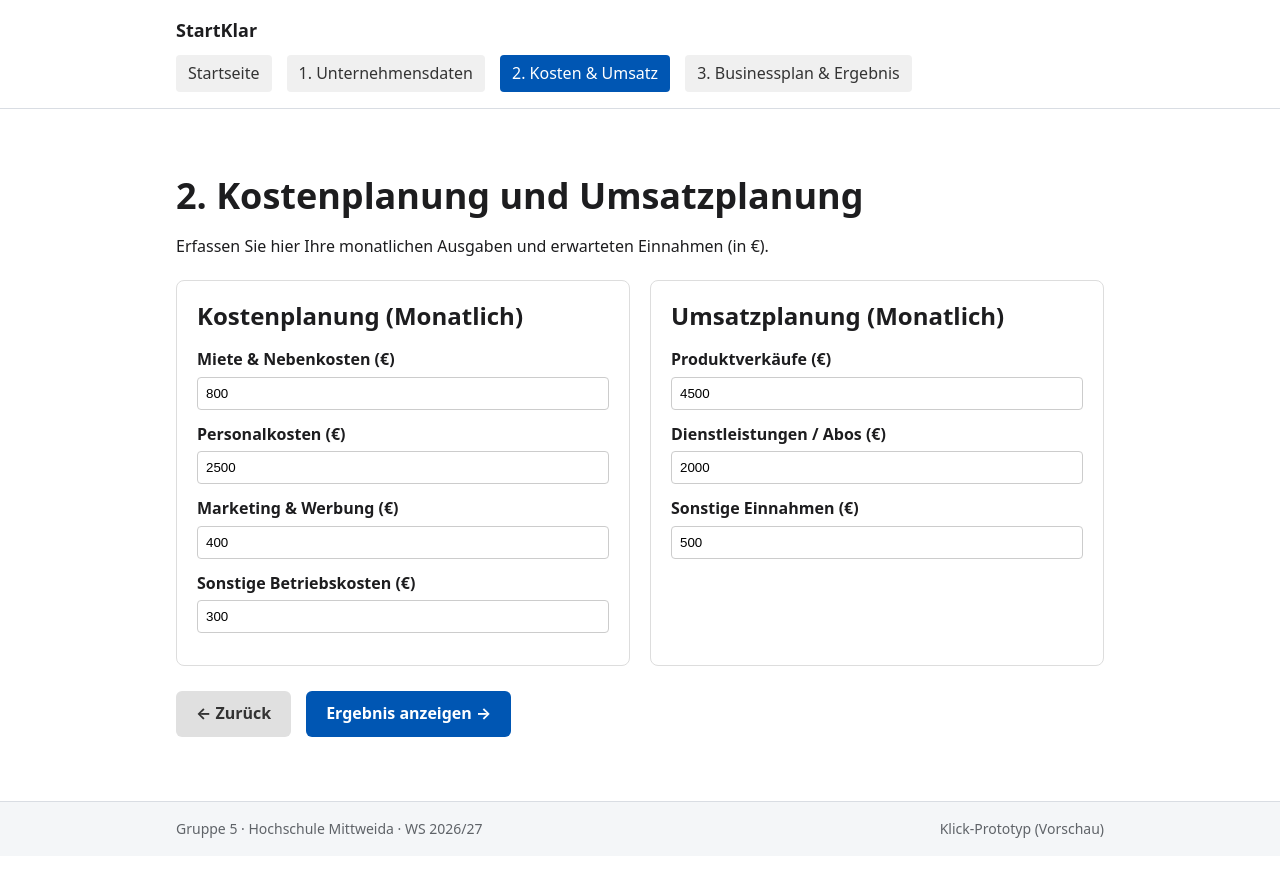
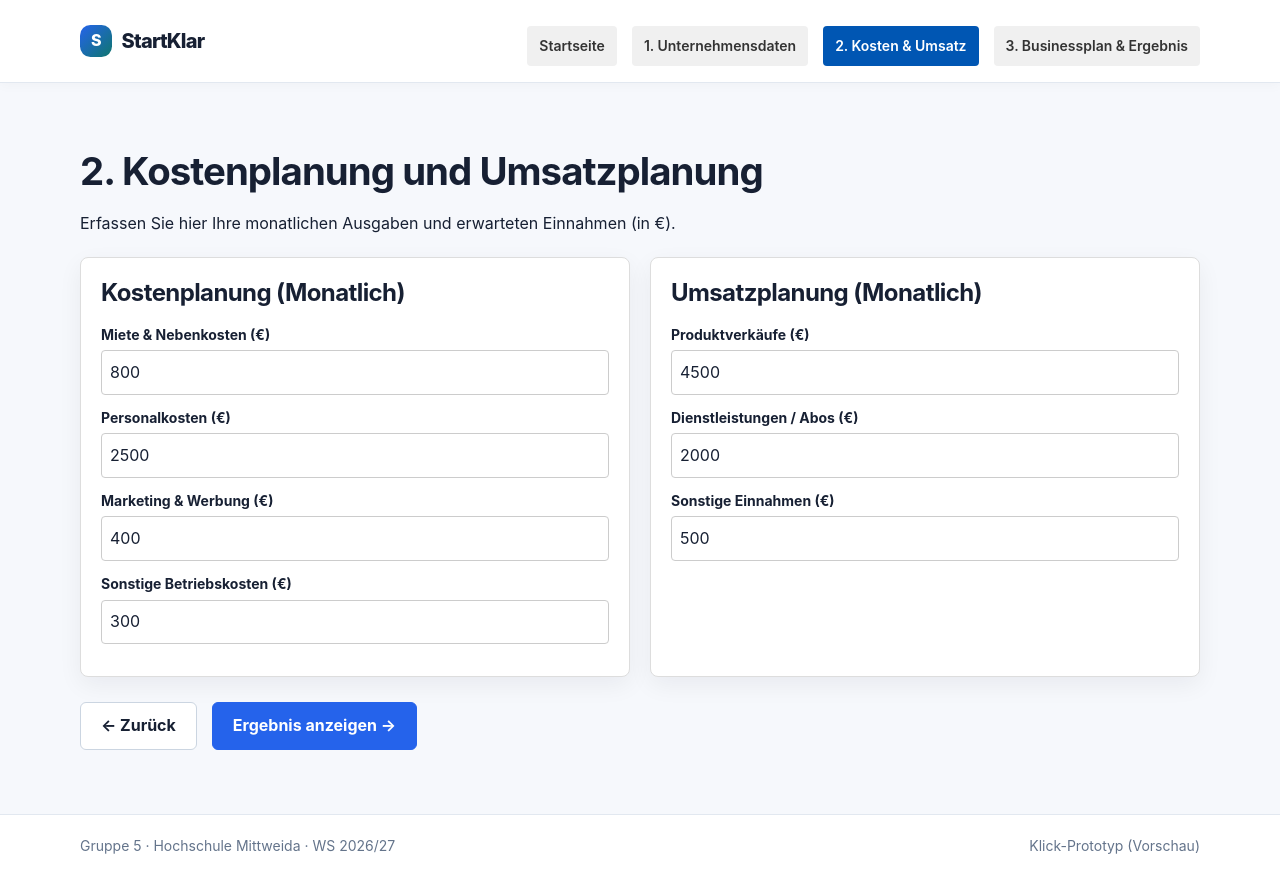
Before and after one commit to Nzchupa/StartKlar, a plain HTML site: page frontend/pages/kosten-umsatz.html in a window 1280 px wide. Before the commit the page ends 856 px from the top, so only its background shows below. Drawn offline with Linux system fonts and the light colour scheme.

Commit message:
Add design system CSS files

```diff
--- a/frontend/css/base.css
+++ b/frontend/css/base.css
@@ -1,55 +1,43 @@
 /*
- * base.css – Grundeinstellungen für alle Seiten
- *
- * Hier stehen nur allgemeine Regeln für HTML-Elemente (body, h1, p, a, ...),
- * keine Klassen für einzelne Bereiche. Dafür gibt es layout.css und components.css.
+ * Grundstil: lesbar, ruhig und barrierebewusst.
  */
+*, *::before, *::after { box-sizing: border-box; }
 
-/* Einheitliche Größenberechnung: Rahmen und Innenabstand zählen zur Breite */
-*,
-*::before,
-*::after {
-    box-sizing: border-box;
-}
+html { scroll-behavior: smooth; }
 
 body {
   margin: 0;
+  min-width: 320px;
   font-family: var(--font-family);
   font-size: var(--font-size-base);
   line-height: var(--line-height);
   color: var(--color-text);
-    background-color: var(--color-background);
+  background: var(--color-background);
 }
 
-h1,
-h2,
-h3 {
+h1, h2, h3 {
   margin: 0 0 var(--space-m);
   line-height: 1.25;
+  letter-spacing: -0.025em;
+}
+h1 { font-size: var(--font-size-h1); font-weight: 750; }
+h2 { font-size: var(--font-size-h2); font-weight: 700; }
+h3 { font-size: var(--font-size-h3); font-weight: 650; }
+
+p { margin: 0 0 var(--space-m); }
+ul, ol { padding-left: 1.35rem; }
+li + li { margin-top: var(--space-xs); }
+
+a { color: var(--color-primary); text-underline-offset: 0.2em; }
+a:hover { color: var(--color-primary-hover); }
+
+button, input, select, textarea { font: inherit; }
+button, a { -webkit-tap-highlight-color: transparent; }
+
+:focus-visible {
+  outline: 3px solid var(--color-primary);
+  outline-offset: 3px;
+  box-shadow: var(--shadow-focus);
 }
 
-h1 {
-    font-size: var(--font-size-h1);
-}
-
-h2 {
-    font-size: var(--font-size-h2);
-}
-
-p {
-    margin: 0 0 var(--space-m);
-}
-
-a {
-    color: var(--color-primary);
-}
-
-a:hover {
-    color: var(--color-primary-dark);
-}
-
-/* Sichtbarer Fokus für Bedienung per Tastatur (NFA-10) */
-:focus-visible {
-    outline: 2px solid var(--color-primary);
-    outline-offset: 2px;
-}
+::selection { background: #dbeafe; color: #172033; }
--- a/frontend/css/components.css
+++ b/frontend/css/components.css
@@ -1,24 +1,140 @@
 /*
- * components.css – wiederverwendbare Bausteine
- *
- * Hier kommen Klassen für Elemente, die auf mehreren Seiten vorkommen:
- * Buttons (.button), Karten (.card), Formularfelder (.form-field), Hinweise (.notice) usw.
- * Jeder Baustein bekommt einen eigenen Abschnitt mit kurzem Kommentar.
- * Farben und Abstände immer aus variables.css nehmen.
+ * Wiederverwendbare UI-Bausteine.
  */
-
-/* Einleitungstext unter einer Überschrift */
 .lead {
-    font-size: var(--font-size-lead);
-    color: var(--color-text-muted);
-    max-width: 40rem;
+  max-width: 48rem;
+  color: var(--color-text-muted);
+  font-size: var(--font-size-lead);
 }
 
-/* Anzeige, ob das Backend erreichbar ist (Footer) */
-.backend-status--ok {
-    color: var(--color-success);
+.card, .box, .summary-card {
+  background: var(--color-surface);
+  border: 1px solid var(--color-border);
+  border-radius: var(--radius);
+  padding: clamp(1.25rem, 3vw, 2rem);
+  box-shadow: var(--shadow-card);
+}
+.card { margin-top: var(--space-xl); }
+.box { min-width: 0; }
+.summary-card { margin-bottom: var(--space-l); }
+
+.grid-2 {
+  display: grid;
+  grid-template-columns: repeat(2, minmax(0, 1fr));
+  gap: var(--space-l);
+  margin-top: var(--space-xl);
+}
+@media (max-width: 720px) {
+  .grid-2 { grid-template-columns: 1fr; }
 }
 
-.backend-status--error {
-    color: var(--color-error);
+.form-group { margin-bottom: var(--space-l); }
+.form-group label {
+  display: block;
+  margin-bottom: var(--space-xs);
+  color: var(--color-text);
+  font-size: var(--font-size-small);
+  font-weight: 650;
 }
+.form-group input,
+.form-group select,
+.form-group textarea,
+input[type="text"], input[type="email"], input[type="password"], input[type="number"],
+select, textarea {
+  width: 100%;
+  min-height: 2.8rem;
+  padding: 0.75rem 0.9rem;
+  color: var(--color-text);
+  background: var(--color-surface);
+  border: 1px solid var(--color-border-strong);
+  border-radius: var(--radius-sm);
+  transition: border-color 150ms ease, box-shadow 150ms ease;
+}
+textarea { resize: vertical; }
+.form-group input::placeholder,
+.form-group textarea::placeholder { color: #94a3b8; }
+.form-group input:focus,
+.form-group select:focus,
+.form-group textarea:focus,
+input:focus, select:focus, textarea:focus {
+  border-color: var(--color-primary);
+  outline: none;
+  box-shadow: var(--shadow-focus);
+}
+
+.btn-group {
+  display: flex;
+  flex-wrap: wrap;
+  gap: var(--space-s);
+  margin-top: var(--space-xl);
+}
+.btn, .btn-primary, .btn-secondary, .btn-success, button {
+  display: inline-flex;
+  align-items: center;
+  justify-content: center;
+  gap: 0.5rem;
+  min-height: 2.8rem;
+  padding: 0.7rem 1.15rem;
+  border: 1px solid transparent;
+  border-radius: var(--radius-sm);
+  font-weight: 700;
+  text-decoration: none;
+  cursor: pointer;
+  transition: transform 120ms ease, background-color 150ms ease, border-color 150ms ease;
+}
+.btn:hover, .btn-primary:hover, .btn-secondary:hover, .btn-success:hover, button:hover {
+  transform: translateY(-1px);
+}
+.btn-primary, .btn.btn-primary {
+  color: #fff;
+  background: var(--color-primary);
+  border-color: var(--color-primary);
+}
+.btn-primary:hover, .btn.btn-primary:hover {
+  color: #fff;
+  background: var(--color-primary-hover);
+}
+.btn-secondary, .btn.btn-secondary {
+  color: var(--color-text);
+  background: var(--color-surface);
+  border-color: var(--color-border-strong);
+}
+.btn-secondary:hover, .btn.btn-secondary:hover { background: var(--color-surface-subtle); }
+.btn-success, .btn.btn-success {
+  color: #fff;
+  background: var(--color-success);
+  border-color: var(--color-success);
+}
+.btn-success:hover, .btn.btn-success:hover { color: #fff; background: #166534; }
+
+.kpi-grid {
+  display: grid;
+  grid-template-columns: repeat(3, minmax(0, 1fr));
+  gap: var(--space-m);
+  margin-top: var(--space-l);
+}
+.kpi {
+  min-width: 0;
+  padding: 1.1rem;
+  border: 1px solid var(--color-border);
+  border-radius: var(--radius-sm);
+  background: var(--color-surface-subtle);
+}
+.kpi span {
+  display: block;
+  margin-bottom: var(--space-xs);
+  color: var(--color-text-muted);
+  font-size: var(--font-size-small);
+}
+.kpi strong { display: block; font-size: clamp(1.25rem, 2.5vw, 1.75rem); line-height: 1.2; }
+.kpi.profit { background: var(--color-success-soft); border-color: #bbf7d0; }
+.kpi.profit strong { color: var(--color-success); }
+
+.backend-status { color: var(--color-text-muted); }
+.backend-status--ok { color: var(--color-success); }
+.backend-status--error { color: var(--color-error); }
+
+@media (max-width: 720px) {
+  .kpi-grid { grid-template-columns: 1fr; }
+  .btn-group > a, .btn-group > button { flex: 1 1 auto; }
+}
--- a/frontend/css/layout.css
+++ b/frontend/css/layout.css
@@ -1,55 +1,105 @@
 /*
- * layout.css – Grundaufbau der Seite
- *
- * Header, Hauptbereich, Footer und der zentrierte Container.
- * Diese Bereiche sind auf allen Seiten gleich.
+ * Seitenlayout: Container, Header, Navigation, Hauptbereich und Footer.
  */
-
-/* Zentriert den Inhalt und begrenzt die Breite */
 .container {
-    width: 100%;
-    max-width: var(--container-width);
-    margin: 0 auto;
-    padding: 0 var(--space-m);
+  width: min(100% - 2rem, var(--container-width));
+  margin-inline: auto;
 }
 
-/* Footer bleibt unten, auch wenn die Seite wenig Inhalt hat */
 body {
   display: flex;
   flex-direction: column;
   min-height: 100vh;
 }
 
-.site-main {
-    flex: 1;
-    padding: var(--space-xl) 0;
+.site-header {
+  position: relative;
+  z-index: 2;
+  background: var(--color-surface);
+  border-bottom: 1px solid var(--color-border);
+  box-shadow: 0 2px 12px rgba(15, 23, 42, 0.03);
+  padding: 1rem 0;
 }
 
-/* Header */
-.site-header {
-    border-bottom: 1px solid var(--color-border);
-    padding: var(--space-m) 0;
+.site-header .container {
+  display: flex;
+  align-items: center;
+  justify-content: space-between;
+  gap: var(--space-l);
+  flex-wrap: wrap;
 }
 
 .site-logo {
-    font-weight: 700;
-    font-size: var(--font-size-lead);
+  display: inline-flex;
+  align-items: center;
+  gap: 0.6rem;
   color: var(--color-text);
+  font-size: 1.25rem;
+  font-weight: 800;
+  letter-spacing: -0.04em;
   text-decoration: none;
 }
+.site-logo::before {
+  content: "S";
+  display: grid;
+  place-items: center;
+  width: 2rem;
+  height: 2rem;
+  border-radius: 0.65rem;
+  color: white;
+  background: linear-gradient(135deg, var(--color-primary), var(--color-accent));
+  font-size: 1rem;
+}
 
-/* Footer */
+.main-nav {
+  display: flex;
+  flex-wrap: wrap;
+  gap: 0.4rem;
+  align-items: center;
+}
+.main-nav a {
+  display: inline-flex;
+  align-items: center;
+  min-height: 2.5rem;
+  padding: 0.55rem 0.85rem;
+  border-radius: var(--radius-pill);
+  color: var(--color-text-muted);
+  font-size: var(--font-size-small);
+  font-weight: 600;
+  text-decoration: none;
+  transition: background-color 150ms ease, color 150ms ease;
+}
+.main-nav a:hover {
+  color: var(--color-primary);
+  background: var(--color-primary-soft);
+}
+.main-nav a.active {
+  color: var(--color-primary);
+  background: var(--color-primary-soft);
+}
+
+.site-main { flex: 1; padding: clamp(2rem, 5vw, 4rem) 0; }
+.site-main .container > h1 { max-width: 850px; }
+.site-main .container > h1 + p { max-width: 760px; }
+
 .site-footer {
   border-top: 1px solid var(--color-border);
-    background-color: var(--color-surface);
-    padding: var(--space-m) 0;
+  background: var(--color-surface);
+  padding: 1.25rem 0;
+  color: var(--color-text-muted);
   font-size: var(--font-size-small);
-    color: var(--color-text-muted);
 }
-
 .site-footer .container {
   display: flex;
   flex-wrap: wrap;
   justify-content: space-between;
+  align-items: center;
   gap: var(--space-s);
 }
+
+@media (max-width: 760px) {
+  .site-header .container { align-items: flex-start; }
+  .main-nav { width: 100%; }
+  .main-nav a { padding-inline: 0.7rem; }
+  .site-main { padding-block: 2rem; }
+}
--- a/frontend/css/variables.css
+++ b/frontend/css/variables.css
@@ -1,43 +1,58 @@
 /*
- * variables.css – zentrale Design-Werte (Design Tokens)
- *
- * Alle Farben, Schriften, Abstände und Radien werden NUR hier festgelegt.
- * In den anderen CSS-Dateien werden sie mit var(--name) benutzt, z. B.:
- *     color: var(--color-primary);
- * So reicht eine Änderung hier, um das Design überall anzupassen (NFA-08).
- *
- * Die Werte sind vorläufig und werden vom Design-Team ersetzt.
+ * StartKlar Designsystem – Entwurf v1
+ * Zentrale Design-Tokens: Farben, Typografie, Abstände und Radien.
+ * Werte können nach Team-Review zentral angepasst werden.
  */
+:root {
+  color-scheme: light;
 
-:root {
-    /* Farben */
-    --color-primary: #1f5fa8;
-    --color-primary-dark: #174a83;
-    --color-text: #1d1d1f;
-    --color-text-muted: #5f6368;
-    --color-background: #ffffff;
-    --color-surface: #f4f6f8;
-    --color-border: #d9dde3;
-    --color-success: #1e7d32;
-    --color-error: #b3261e;
+  /* Farbpalette: ruhiges Blau + frisches Türkis */
+  --color-primary: #2563eb;
+  --color-primary-hover: #1d4ed8;
+  --color-primary-soft: #eff6ff;
+  --color-accent: #0f766e;
+  --color-accent-soft: #ecfdf5;
 
-    /* Schrift */
-    --font-family: system-ui, -apple-system, "Segoe UI", Roboto, Arial, sans-serif;
-    --font-size-base: 1rem;
-    --font-size-small: 0.875rem;
-    --font-size-lead: 1.125rem;
-    --font-size-h1: 2.25rem;
-    --font-size-h2: 1.5rem;
-    --line-height: 1.6;
+  --color-text: #172033;
+  --color-text-muted: #64748b;
+  --color-background: #f6f8fc;
+  --color-surface: #ffffff;
+  --color-surface-subtle: #f8fafc;
+  --color-border: #e2e8f0;
+  --color-border-strong: #cbd5e1;
+  --color-success: #15803d;
+  --color-success-soft: #f0fdf4;
+  --color-error: #b91c1c;
+  --color-error-soft: #fef2f2;
+  --color-warning: #b45309;
+  --color-warning-soft: #fffbeb;
 
-    /* Abstände */
-    --space-xs: 0.25rem;
-    --space-s: 0.5rem;
-    --space-m: 1rem;
-    --space-l: 2rem;
-    --space-xl: 4rem;
+  /* System-Schrift: schnell, gut lesbar, keine externe Schrift nötig */
+  --font-family: Inter, ui-sans-serif, system-ui, -apple-system, BlinkMacSystemFont,
+                 "Segoe UI", Roboto, Arial, sans-serif;
+  --font-size-xs: 0.75rem;
+  --font-size-small: 0.875rem;
+  --font-size-base: 1rem;
+  --font-size-lead: 1.125rem;
+  --font-size-h1: clamp(1.8rem, 3vw, 2.5rem);
+  --font-size-h2: 1.5rem;
+  --font-size-h3: 1.125rem;
+  --line-height: 1.6;
 
-    /* Sonstiges */
-    --radius: 6px;
-    --container-width: 960px;
+  /* Einheitliche Abstände */
+  --space-2xs: 0.25rem;
+  --space-xs: 0.5rem;
+  --space-s: 0.75rem;
+  --space-m: 1rem;
+  --space-l: 1.5rem;
+  --space-xl: 2.5rem;
+  --space-2xl: 4rem;
+
+  --radius-sm: 0.5rem;
+  --radius: 0.875rem;
+  --radius-lg: 1.25rem;
+  --radius-pill: 999px;
+  --shadow-card: 0 8px 24px rgba(15, 23, 42, 0.06);
+  --shadow-focus: 0 0 0 4px rgba(37, 99, 235, 0.15);
+  --container-width: 1120px;
 }
```
Lines whose indentation alone changed are shown as unchanged.
